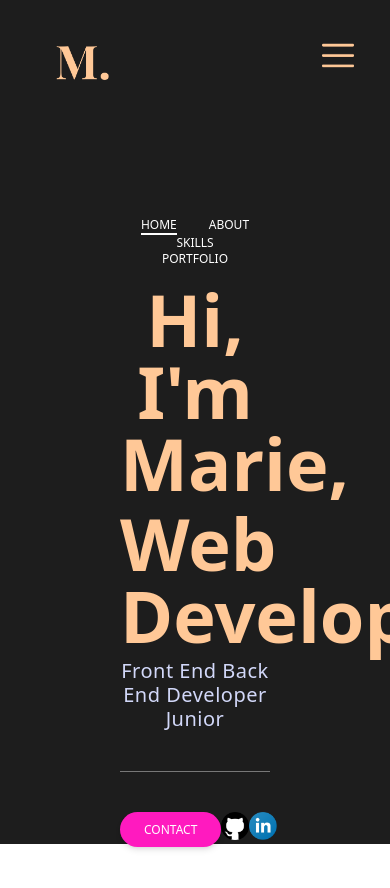
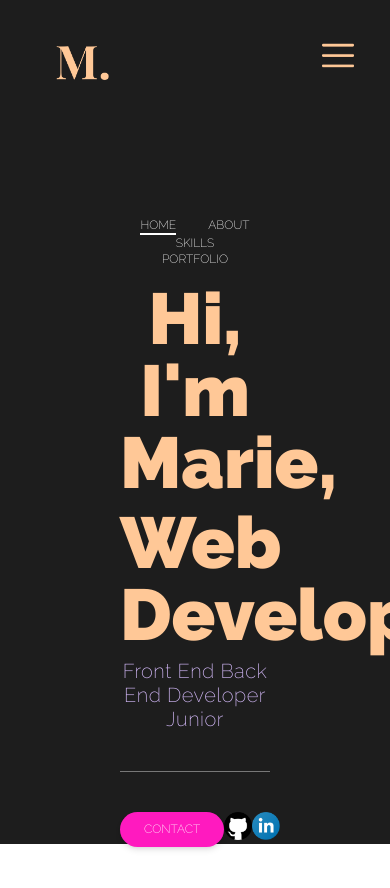
Before and after one commit to marietignol/Checkpoint-4, a React (Vite) app in the folder frontend/: page /home in a window 390 px wide. Shown: the top 888 px of the page. Built offline with nearby package versions, Linux system fonts and the light colour scheme.

Commit message:
fix font before fixing responsive dimension

```diff
--- a/frontend/src/pages/About.jsx
+++ b/frontend/src/pages/About.jsx
@@ -2,7 +2,7 @@ import React from "react";
 
 function About() {
   return (
-    <div className="bg-hero-bg md:h-screen bg-cover bg-center font-Barlow pb-2 p-28 h-screen">
+    <div className="bg-hero-bg md:h-screen bg-cover bg-center font-Raleway pb-2 p-28 h-screen">
       <div className=" items-center md:justify-between ">
         <h1 className="text-middleOrange text-center w-full font-Raleway pb-2 text-3xl font-bold">
           About Me
--- a/frontend/src/pages/Home.jsx
+++ b/frontend/src/pages/Home.jsx
@@ -3,7 +3,7 @@ import { Link } from "react-router-dom";
 
 function Home() {
   return (
-    <div className=" bg-cover bg-center font-Barlow pb-2 p-28 h-screen">
+    <div className=" bg-cover bg-center font-Raleway pb-2 p-28 h-screen">
       <div className="md:container  px-2  pt-5 md:text-left text-center">
         <h1 className="text-2xl  text-white" />
         <div className=" items-center md:justify-between ">
@@ -22,14 +22,14 @@ function Home() {
                 PORTFOLIO
               </li>
             </ul>
-            <h1 className="text-middleOrange w-full font-Bellefair pb-2 text-7xl font-bold">
+            <h1 className="text-middleOrange w-full font-Raleway pb-2 text-7xl font-bold">
               Hi, I'm Marie,
             </h1>
-            <h1 className="text-middleOrange w-full font-Bellefair pb-2 text-7xl font-bold">
+            <h1 className="text-middleOrange w-full font-Raleway pb-2 text-7xl font-bold">
               Web Developer
             </h1>
-            <span className="text-[#d2d8f9] text-sm" />
-            <p className="text-[#d2d8f9] font-extralight text-xl md:w-2/3 md:pl-1 leading-6 tracking-wide pb-10 border-b-[0.5px] border-[#ffffff66] ">
+            <span className="text-purple text-sm" />
+            <p className="text-purple font-extralight text-xl md:w-2/3 md:pl-1 leading-6 tracking-wide pb-10 border-b-[0.5px] border-[#ffffff66] ">
               Front End Back End Developer Junior
             </p>
             <div className="flex md:justify-between justify-around lg:w-1/2 w-auto pt-10">
--- a/frontend/src/pages/Portfolio.jsx
+++ b/frontend/src/pages/Portfolio.jsx
@@ -6,7 +6,7 @@ function Portfolio() {
       <div className="container">
         <div className="flex flex-wrap justify-center -mx-4">
           <div className="w-full px-4">
-            <div className="text-center mx-auto mb-[60px] lg:mb-20 max-w-[510px]">
+            <div className="text-center mx-auto mb-[60px] lg:mb-20 max-w-[570px]">
               <span className="font-semibold text-lg text-primary mb-2 block">
                 Works
               </span>
--- a/frontend/src/pages/Skills.jsx
+++ b/frontend/src/pages/Skills.jsx
@@ -2,7 +2,7 @@ import React from "react";
 
 function Skills() {
   return (
-    <div className="bg-darkColor flex justify-center text-middleOrange py-20 lg:py-[120px] overflow-hidden relative z-10 font-Raleway">
+    <div className="bg-darkColor flex justify-center text-middleOrange py-20  overflow-hidden relative z-10 font-Raleway">
       <div className="md:container  px-2  pt-5 md:text-left text-center">
         <div className="max-w-[570px] mb-0 md:text-center lg:mb-0 lg:text-center">
           <h1 className="text-middleOrange w-full font-Raleway pb-2 text-3xl font-bold">
```
